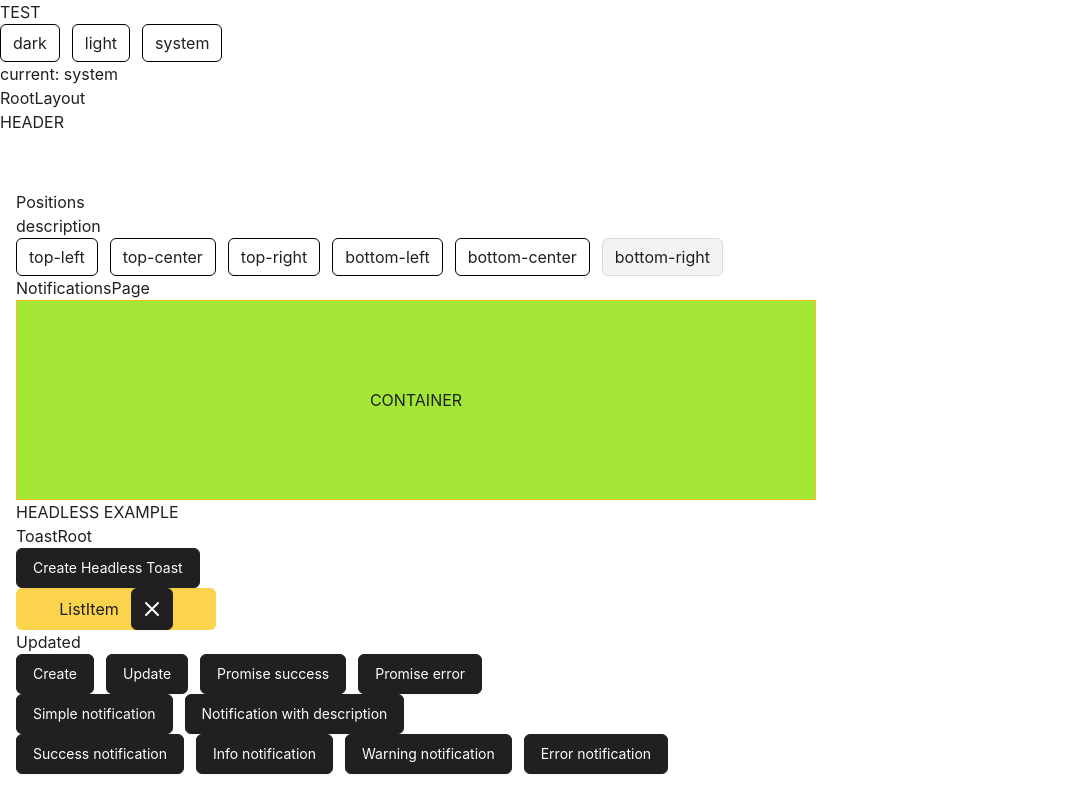
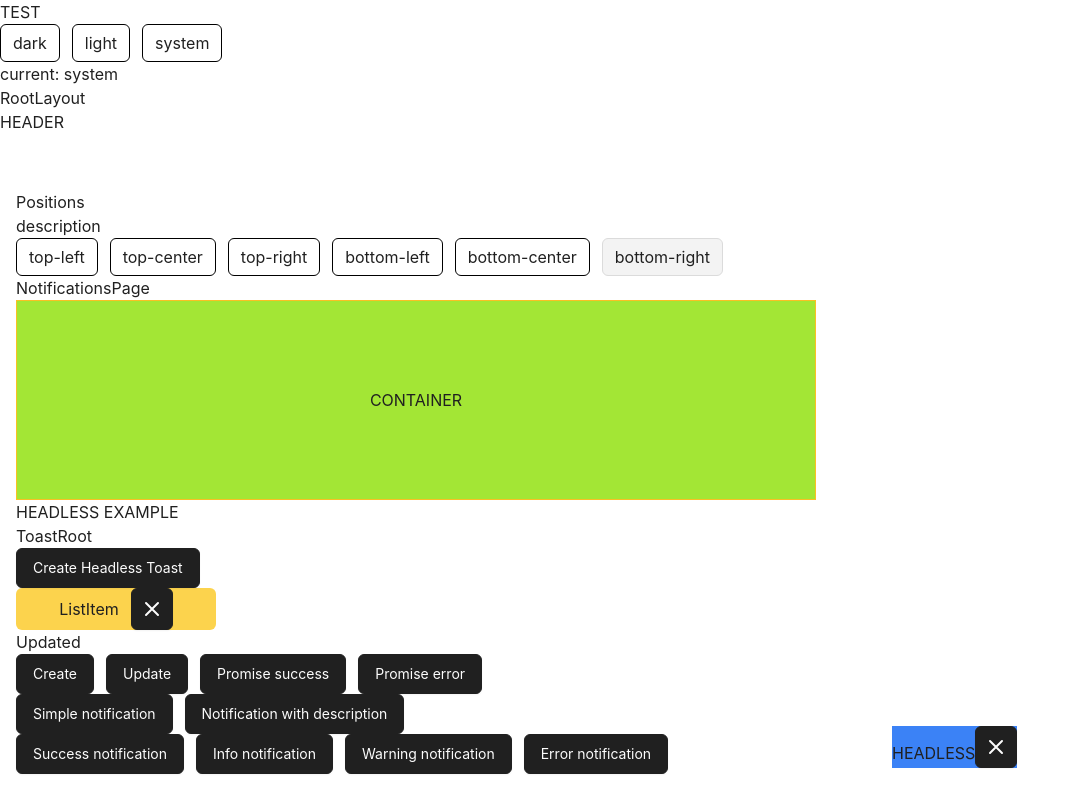
Before and after one commit to DanielEsh/react-toasts, a React (Vite) app: page /notifications in a window 1280 px wide. Both pictures are taken after a click on the button "Create Headless Toast". Shown: the top 812 px of the page, without its empty margins (0-1080 px from the left). Built offline with nearby package versions, Linux system fonts and the light colour scheme.

Commit message:
feat(headles): render

```diff
--- a/src/notification/types.ts
+++ b/src/notification/types.ts
@@ -1,3 +1,5 @@
+import type { ReactElement } from 'react'
+
 type VerticalPosition = 'top' | 'bottom'
 type HorizontalPosition = 'left' | 'center' | 'right'
 
@@ -20,6 +22,7 @@ export interface NotificationData {
   title: string
   description?: string
   duration?: number
+  render?: (onRemove: any) => ReactElement
 }
 
 export interface NotificationHeightItem {
--- a/src/notification/ui/notifications.tsx
+++ b/src/notification/ui/notifications.tsx
@@ -84,6 +84,7 @@ export const Notifications = ({ position, limit }: Props) => {
   }
 
   const handleRemoveHeightById = (id: NotificationData['id']) => {
+    console.log('handleRemoveHeightById', id)
     setHeights((h) => h.filter((height) => height.toastId !== id))
   }
 
@@ -115,6 +116,7 @@ export const Notifications = ({ position, limit }: Props) => {
               }
               onRemoveHeights={() => handleRemoveHeightById(toast.id)}
             >
+              {toast.render(() => removeToast(toast)) || (
                 <NotificationItem
                   type={toast.type}
                   title={toast.title}
@@ -122,6 +124,7 @@ export const Notifications = ({ position, limit }: Props) => {
                   duration={toast.duration}
                   onDismiss={() => removeToast(toast)}
                 />
+              )}
             </NotificationPosition>
           ))}
         </AnimatePresence>
--- a/src/routes/notifications-page/ui/headless-example.tsx
+++ b/src/routes/notifications-page/ui/headless-example.tsx
@@ -7,6 +7,8 @@ import {
   useState,
 } from 'react'
 import { Icon } from '../../../icon.tsx'
+import { createNotification } from '../../../notification'
+import { SlideDown } from '../../../components/framer/slide-down.tsx'
 
 interface ToastRootProps {
   children?: ReactNode
@@ -18,8 +20,35 @@ interface ToastRootRef {
 
 export const ToastRoot = forwardRef<ToastRootRef, ToastRootProps>(
   function ToastRoot(_, forwardedRef) {
+    const customNotification = (onRemove) => {
+      const handleClick = () => {
+        console.log('CLICK', onRemove)
+        onRemove()
+      }
+
+      return (
+        <SlideDown>
+          <div className="bg-blue-500">
+            <span>HEADLESS</span>
+
+            <Button
+              size="xs"
+              onClick={handleClick}
+            >
+              <Icon name="close" />
+            </Button>
+          </div>
+        </SlideDown>
+      )
+    }
+
     const add = () => {
       console.log('ADD')
+      createNotification({
+        id: `headless${new Date().getTime()}`,
+        duration: 5,
+        render: customNotification,
+      })
     }
 
     useImperativeHandle(forwardedRef, () => {
```
Lines whose indentation alone changed are shown as unchanged.
